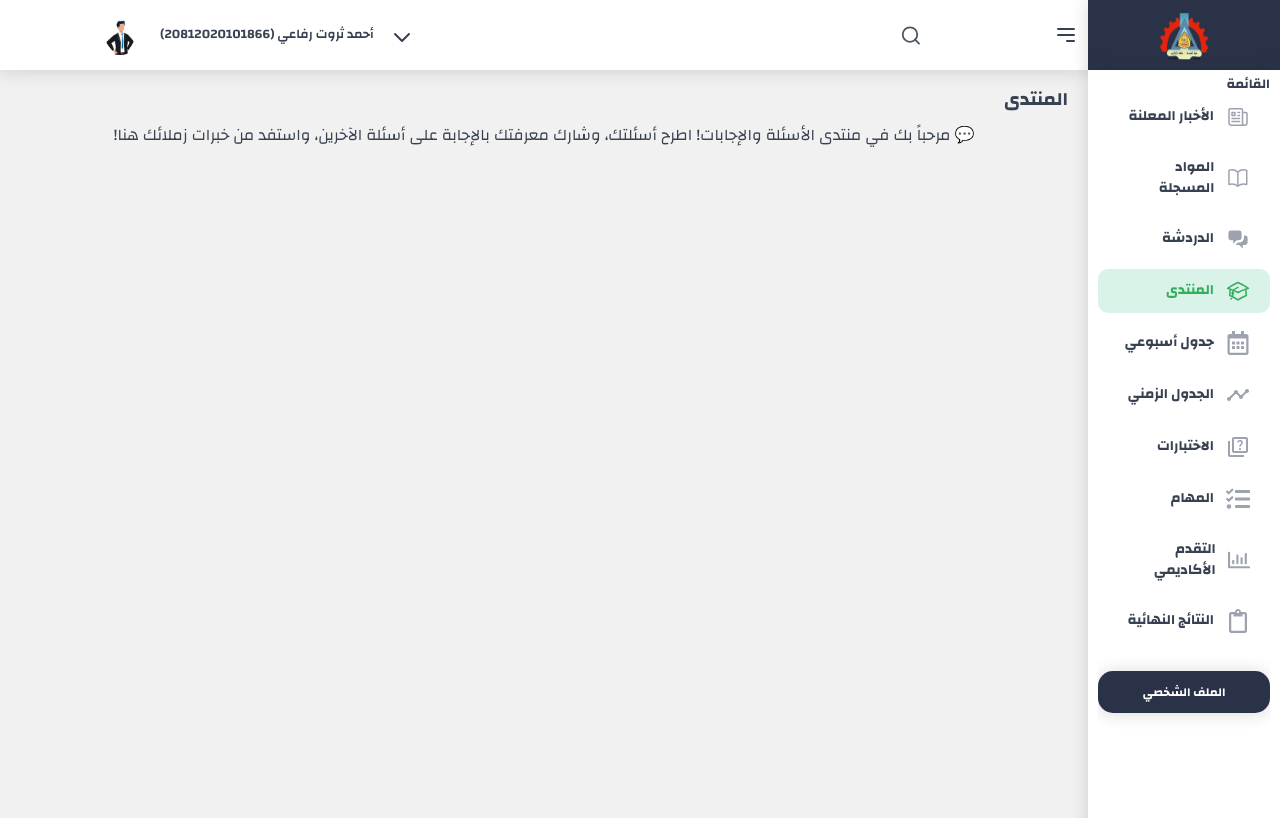
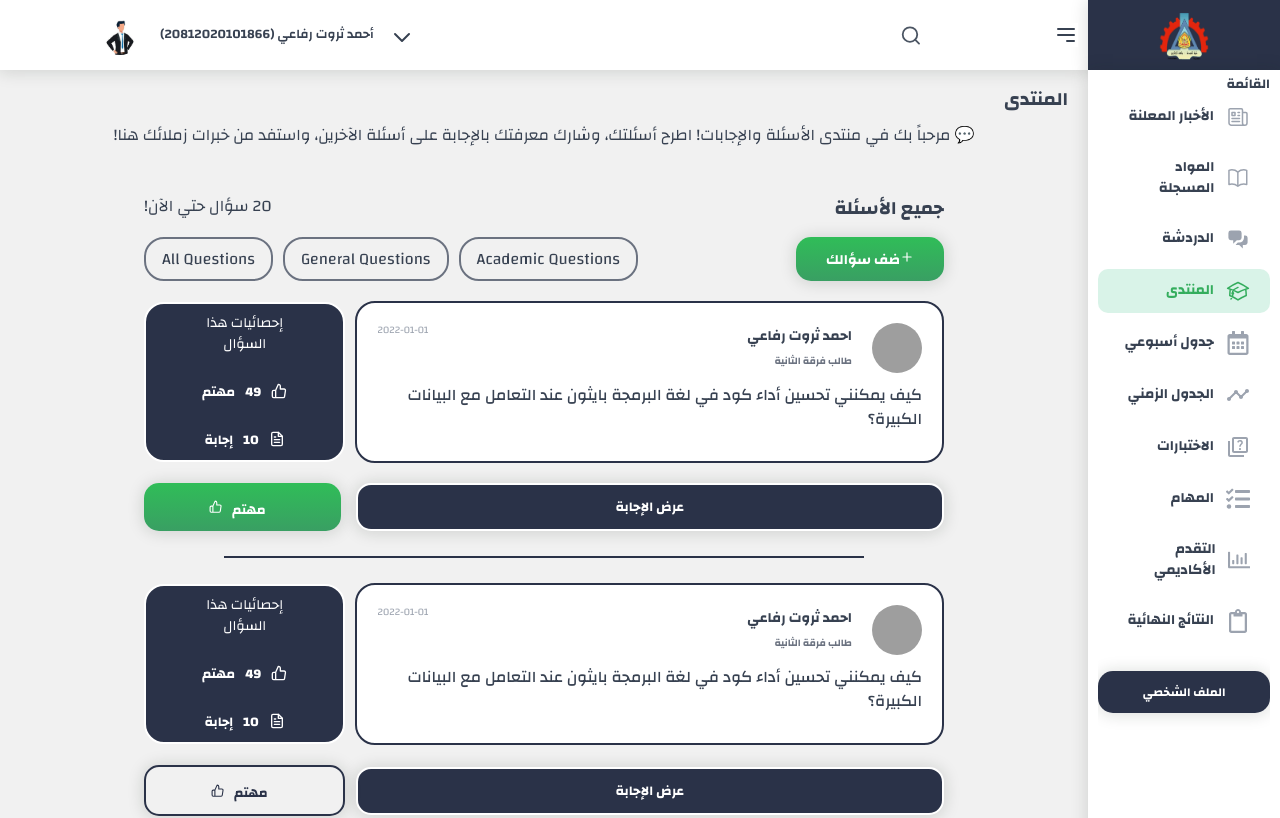
Before and after one commit to AhmedDev02/NextGenEdu, a React (Vite) app: page /discussion in a window 1280 px wide. Shown: the top 818 px of the page. Built offline with nearby package versions, Linux system fonts and the light colour scheme; grey boxes are pictures that could not be loaded; a web font is replaced by a local one.

Commit message:
discusstion feature static page is done

```diff
--- a/src/features/chat/ChatContent.jsx
+++ b/src/features/chat/ChatContent.jsx
@@ -1,6 +1,4 @@
 import styled from "styled-components";
-import ContentHeader from "../../ui/ContentHeader";
-import { STUDENT_PAGES_PROPERTIES } from "../../utils/constants";
 
 import ChatHeader from "./ChatHeader";
 import ChatContainer from "./ChatContainer";
@@ -18,12 +16,6 @@ const Div = styled.div`
 
 function ChatContent() {
   return (
-    <>
-      <ContentHeader
-        title={STUDENT_PAGES_PROPERTIES.CHAT.title}
-        description={STUDENT_PAGES_PROPERTIES.CHAT.description}
-        button={false}
-      />
     <Div>
       <ChatContainer>
         <ChatHeader level="X" />
@@ -31,7 +23,6 @@ function ChatContent() {
         <ChatFooter />
       </ChatContainer>
     </Div>
-    </>
   );
 }
 
--- /dev/null
+++ b/src/features/discussion/DiscussionContent.jsx
@@ -0,0 +1,29 @@
+import styled from "styled-components";
+import DiscussionHeader from "./DiscussionHeader";
+import Question from "./Question";
+
+const Div = styled.div`
+  display: flex;
+  flex-direction: column;
+  align-items: center;
+  justify-content: space-between;
+  width: 800px;
+  gap: 20px;
+`;
+
+function DiscussionContent() {
+  const data = [1, 2, 3, 4, 5, 6, 7, 8];
+  return (
+    <Div>
+      <DiscussionHeader questionsNum={20} />
+      {data.map((item, index) => (
+        <Question
+          key={index}
+          liked={index === 1 || index === 3 || index === 7 ? false : true}
+        />
+      ))}
+    </Div>
+  );
+}
+
+export default DiscussionContent;
--- /dev/null
+++ b/src/features/discussion/DiscussionHeader.jsx
@@ -0,0 +1,61 @@
+import styled from "styled-components";
+import Button from "../../ui/Button";
+import ListFilter from "../../ui/ListFilter";
+
+import { FiPlus } from "react-icons/fi";
+
+const Header = styled.header`
+  width: 100%;
+  display: flex;
+  flex-direction: column;
+  gap: 15px;
+`;
+
+const H3 = styled.h3``;
+const HeaderDiv = styled.div`
+  display: flex;
+  justify-content: space-between;
+`;
+const HeaderFilter = styled.div`
+  display: flex;
+  justify-content: space-between;
+`;
+
+const Span = styled.span`
+  display: block;
+`;
+
+const P = styled.p``;
+
+function DiscussionHeader({ questionsNum }) {
+  return (
+    <Header>
+      <HeaderDiv>
+        <H3>جميع الأسئلة</H3>
+        <Span>{questionsNum} سؤال حتي الآن!</Span>
+      </HeaderDiv>
+      <HeaderFilter>
+        <Button
+          size="custom"
+          paddingLeftRight="30px"
+          paddingTopBottom="10px"
+          fontSize="1.4rem"
+          style={{ paddingBottom: "15px" }}
+        >
+          <FiPlus style={{ fontSize: "1.4rem" }} />
+          ضف سؤالك
+        </Button>
+        <ListFilter
+          items={[
+            { label: "Academic Questions", value: "academic" },
+            { label: "General Questions", value: "general" },
+            { label: "All Questions", value: "all" },
+          ]}
+          param={"questions"}
+        />
+      </HeaderFilter>
+    </Header>
+  );
+}
+
+export default DiscussionHeader;
--- /dev/null
+++ b/src/features/discussion/Question.jsx
@@ -0,0 +1,79 @@
+import styled from "styled-components";
+import Button from "../../ui/Button";
+import QuestionStatus from "./QuestionStatus";
+import QuestionDetails from "./QuestionDetails";
+import { FiThumbsUp } from "react-icons/fi";
+
+const Div = styled.div`
+  display: flex;
+  flex-direction: column;
+  justify-content: space-between;
+  align-items: center;
+  width: 100%;
+  gap: 20px;
+`;
+
+const QuestionsDiv = styled.div`
+  display: flex;
+  justify-content: space-between;
+  align-items: center;
+  gap: 10px;
+  width: 100%;
+`;
+const ButtonsDiv = styled.div`
+  display: flex;
+  justify-content: space-between;
+  align-items: center;
+  width: 100%;
+`;
+const Span = styled.span`
+  display: inline-block;
+  margin: 0 10px;
+`;
+const Break = styled.div`
+  width: 80%;
+  border: 1px solid var(--color-secondary-darkblue);
+  margin: 5px auto;
+`;
+
+function Question({ liked }) {
+  return (
+    <Div>
+      <QuestionsDiv>
+        <QuestionDetails
+          level={"الثانية"}
+          name={"احمد ثروت رفاعي"}
+          date={"2022-01-01"}
+          question={
+            "كيف يمكنني تحسين أداء كود في لغة البرمجة بايثون عند التعامل مع البيانات الكبيرة؟"
+          }
+        />
+        <QuestionStatus likes={49} answers={10} />
+      </QuestionsDiv>
+      <ButtonsDiv>
+        <Button
+          variation="secondary"
+          size="custom"
+          paddingLeftRight="258px"
+          paddingTopBottom="10px"
+          style={{ borderRadius: "15px", border: "2px white solid" }}
+        >
+          عرض الإجابة
+        </Button>
+        <Button
+          variation={liked ? "primary" : "transparent"}
+          size="custom"
+          paddingLeftRight="65px"
+          paddingTopBottom="17px"
+        >
+          <Span>مهتم</Span>
+          <FiThumbsUp />
+        </Button>
+      </ButtonsDiv>
+
+      <Break />
+    </Div>
+  );
+}
+
+export default Question;
--- /dev/null
+++ b/src/features/discussion/QuestionDetails.jsx
@@ -0,0 +1,73 @@
+import styled from "styled-components";
+
+const QuestionContainer = styled.div`
+  background: #fff;
+  flex-grow: 1;
+  padding: 20px;
+  border-radius: 20px;
+  min-height: 160px;
+  border: 2px solid var(--color-secondary-darkblue);
+`;
+
+const QuestionBody = styled.p`
+  font-weight: 500;
+  display: block;
+  margin: 10px 0;
+`;
+
+const QuestionHead = styled.div`
+  display: flex;
+  justify-content: space-between;
+  width: 100%;
+`;
+const QuestionUserInfoDiv = styled.div``;
+
+const QuestionDate = styled.p`
+  font-size: 1rem;
+  color: var(--color-grey-400);
+`;
+
+const Avatar = styled.img`
+  width: 50px;
+  height: 50px;
+  border-radius: 50%;
+`;
+const AvatarDiv = styled.div`
+  display: flex;
+  gap: 20px;
+  justify-content: space-around;
+  align-items: center;
+`;
+
+const Name = styled.h4`
+  font-size: 1.4rem;
+`;
+
+const StudentLevel = styled.h4``;
+
+const Span = styled.span`
+  font-size: 1rem;
+  color: var(--color-grey-500);
+`;
+
+function QuestionDetails({ name, level, avatar, question, date }) {
+  return (
+    <QuestionContainer>
+      <QuestionHead>
+        <AvatarDiv>
+          <Avatar src="https://picsum.photos/200/300" alt="user" />
+          <QuestionUserInfoDiv>
+            <Name>{name}</Name>
+            <StudentLevel>
+              <Span> طالب فرقة {level}</Span>
+            </StudentLevel>
+          </QuestionUserInfoDiv>
+        </AvatarDiv>
+        <QuestionDate>{date}</QuestionDate>
+      </QuestionHead>
+      <QuestionBody>{question}</QuestionBody>
+    </QuestionContainer>
+  );
+}
+
+export default QuestionDetails;
--- /dev/null
+++ b/src/features/discussion/QuestionStatus.jsx
@@ -0,0 +1,53 @@
+import { FiFileText, FiThumbsUp } from "react-icons/fi";
+import styled from "styled-components";
+
+const Stat = styled.h5`
+  color: #fff;
+`;
+const StatNumber = styled.h5`
+  color: #fff;
+`;
+
+const StatDiv = styled.div`
+  display: flex;
+  gap: 10px;
+`;
+
+const Div = styled.div`
+  display: flex;
+  flex-direction: column;
+  gap: 10px;
+  text-align: center;
+  align-items: center;
+  justify-content: space-around;
+  padding: 0 40px;
+  border-radius: 20px;
+  background-color: var(--color-secondary-darkblue);
+  border: 2px white solid;
+  min-height: 160px;
+`;
+
+const Span = styled.span`
+  font-size: 1.4rem;
+  color: #fff;
+`;
+
+function QuestionStatus({ likes, answers }) {
+  return (
+    <Div>
+      <Span>إحصائيات هذا السؤال </Span>
+      <StatDiv>
+        <FiThumbsUp style={{ color: "#fff" }} />
+        <StatNumber>{likes}</StatNumber>
+        <Stat>مهتم</Stat>
+      </StatDiv>
+      <StatDiv>
+        <FiFileText style={{ color: "#fff" }} />
+        <StatNumber>{answers}</StatNumber>
+        <Stat>إجابة</Stat>
+      </StatDiv>
+    </Div>
+  );
+}
+
+export default QuestionStatus;
--- a/src/pages/student-pages/Chat.jsx
+++ b/src/pages/student-pages/Chat.jsx
@@ -1,7 +1,18 @@
 import ChatContent from "../../features/chat/ChatContent";
+import ContentHeader from "../../ui/ContentHeader";
+import { STUDENT_PAGES_PROPERTIES } from "../../utils/constants";
 
 function Chat() {
-  return <ChatContent />;
+  return (
+    <>
+      <ContentHeader
+        title={STUDENT_PAGES_PROPERTIES.CHAT.title}
+        description={STUDENT_PAGES_PROPERTIES.CHAT.description}
+        button={false}
+      />
+      <ChatContent />;
+    </>
+  );
 }
 
 export default Chat;
--- a/src/pages/student-pages/Discussion.jsx
+++ b/src/pages/student-pages/Discussion.jsx
@@ -1,3 +1,4 @@
+import DiscussionContent from "../../features/discussion/DiscussionContent";
 import ContentHeader from "../../ui/ContentHeader";
 import { STUDENT_PAGES_PROPERTIES } from "../../utils/constants";
 
@@ -9,6 +10,7 @@ function Discussion() {
         description={STUDENT_PAGES_PROPERTIES.DISCUSSION.description}
         button={false}
       />
+      <DiscussionContent />
     </>
   );
 }
--- a/src/ui/Button.jsx
+++ b/src/ui/Button.jsx
@@ -57,6 +57,16 @@ const variations = {
       color: var(--color-secondary-darkblue);
     }
   `,
+
+  transparent: css`
+    color: var(--color-secondary-darkblue);
+    background: transparent;
+    border: 2px solid var(--color-secondary-darkblue);
+    &:focus {
+      background: var(--color-secondary-darkblue);
+      color: var(--color-grey-0);
+    }
+  `,
   // red = danger
 
   danger: css`
@@ -64,7 +74,7 @@ const variations = {
     background: var(--color-danger-red);
 
     &:focus {
-      background: var(--color-grey-0);
+      background: transparent;
       color: var(--color-danger-red);
     }
   `,
```
Also changed, not shown: src/services/apiGrades.js (indentation only). Lines whose indentation alone changed are shown as unchanged.
